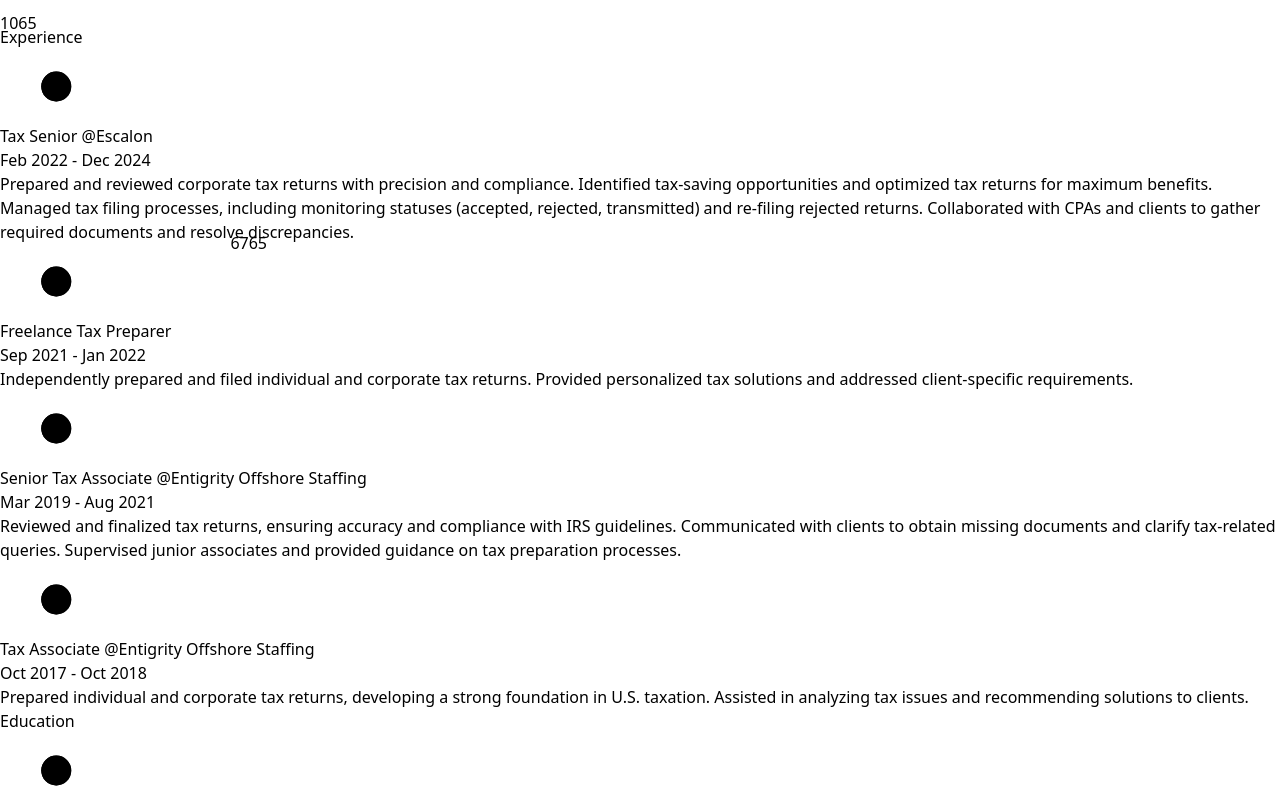
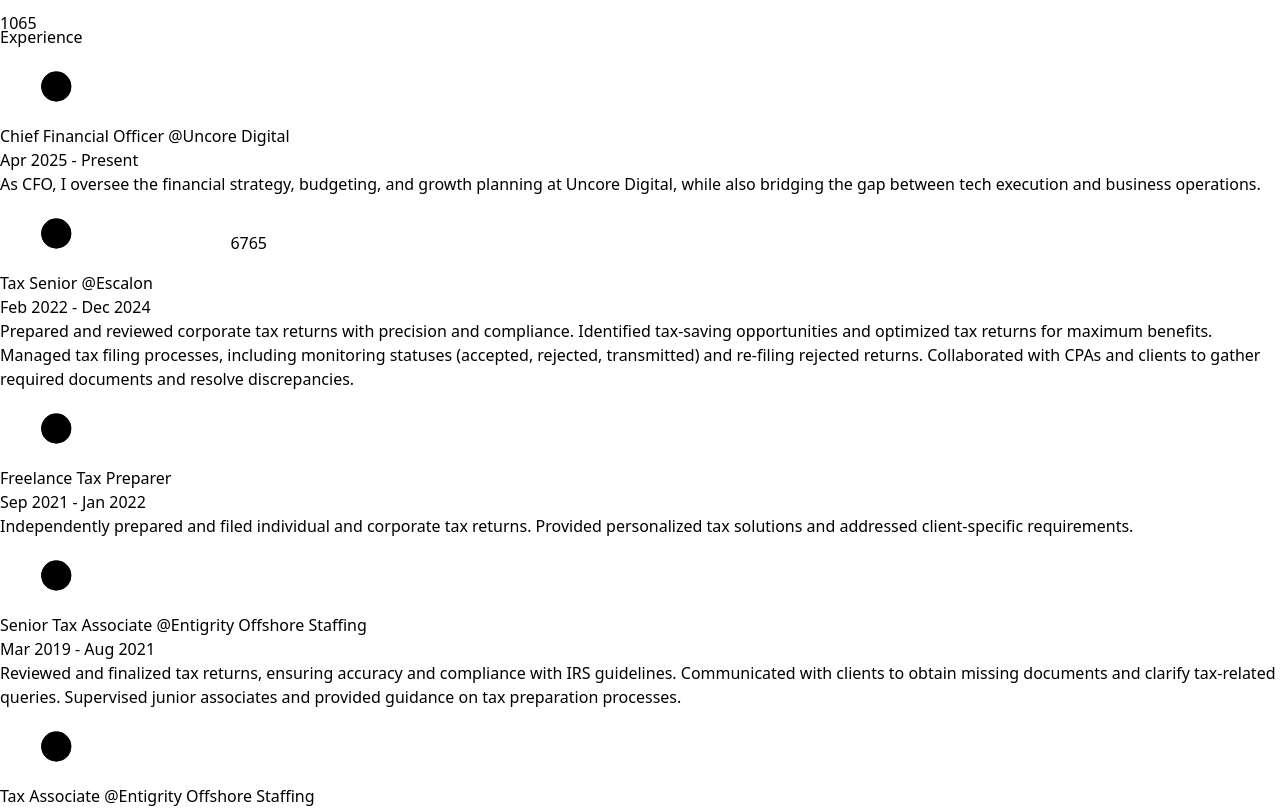
Before and after one commit to technoprogramming92/yash-port-2, a Next.js app: page /about in a window 1280 px wide. Shown: the part 2840-3648 px from the top of the page. Built offline with nearby package versions, Linux system fonts and the light colour scheme.

Commit message:
Update Experience.js

```diff
--- a/src/components/Experience.js
+++ b/src/components/Experience.js
@@ -52,6 +52,12 @@ function Experience() {
 
         <ul className="w-full flex flex-col items-start justify-between ml-4 xs:ml-2">
           <Details
+            position="Chief Financial Officer"
+            company="@Uncore Digital"
+            time="Apr 2025 - Present"
+            work="As CFO, I oversee the financial strategy, budgeting, and growth planning at Uncore Digital, while also bridging the gap between tech execution and business operations."
+          />
+          <Details
             position="Tax Senior"
             company="@Escalon"
             time="Feb 2022 - Dec 2024"
```
